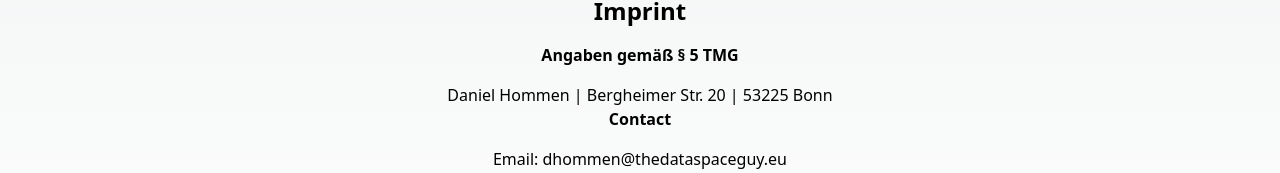
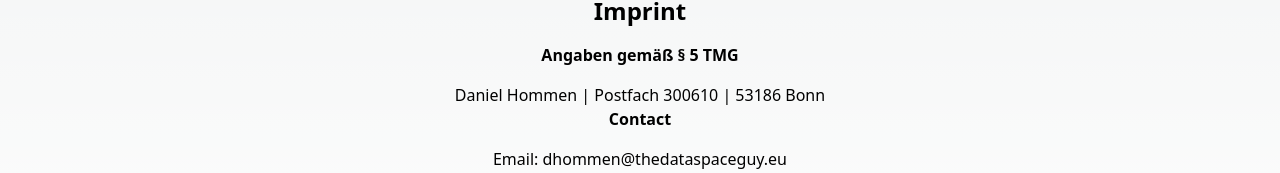
Before and after one commit to dhommen/dhommen.github.io, a Next.js app: page / in a window 1280 px wide. Shown: the part 1381-1554 px from the top of the page. Built offline with nearby package versions, Linux system fonts and the light colour scheme.

Commit message:
fix: update imprint with PO Box number

```diff
--- a/src/app/components/imprint.js
+++ b/src/app/components/imprint.js
@@ -5,8 +5,8 @@ export default async function Imprint() {
       <h2 className="text-l font-bold mb-4">Angaben gem&auml;&szlig; &sect; 5 TMG</h2>
       <p className="max-w-prose mx-auto">
         Daniel Hommen |
-        Bergheimer Str. 20 |
-        53225 Bonn
+        Postfach 300610 |
+        53186 Bonn
       </p>
       <h2 className="text-l font-bold mb-4">Contact</h2>
       <p className="max-w-prose mx-auto">Email: dhommen@thedataspaceguy.eu</p>
```
